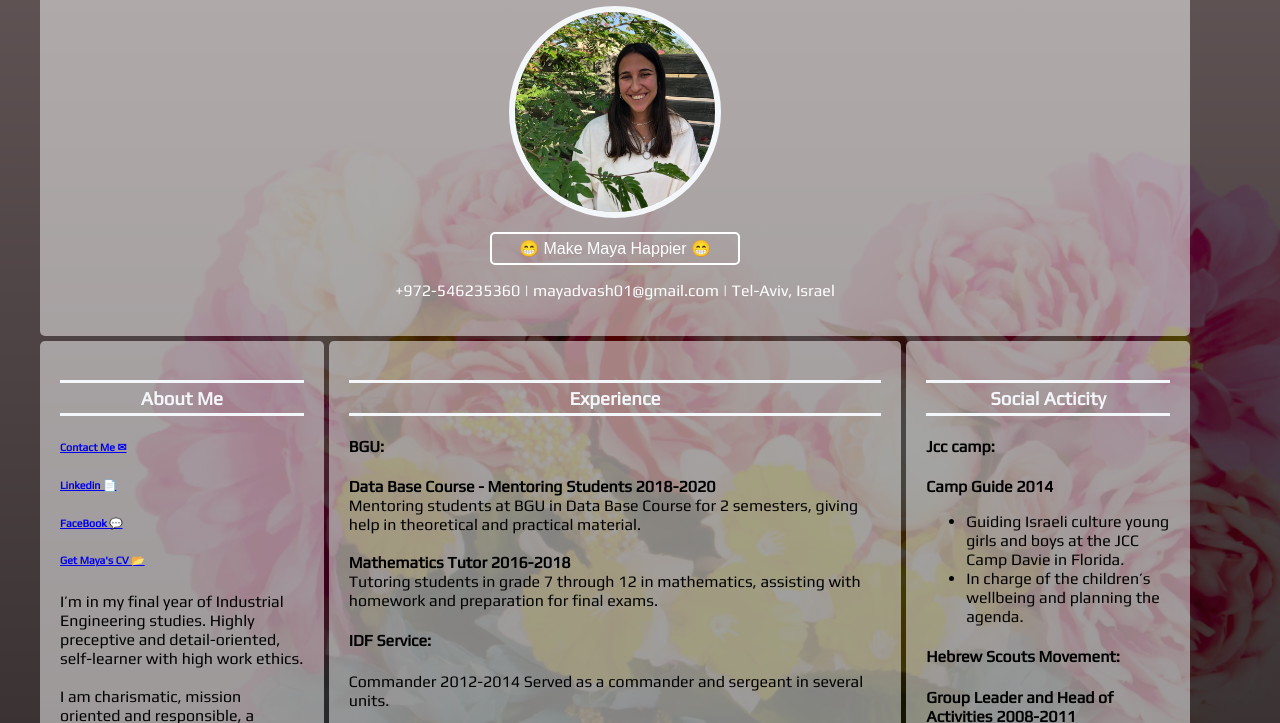
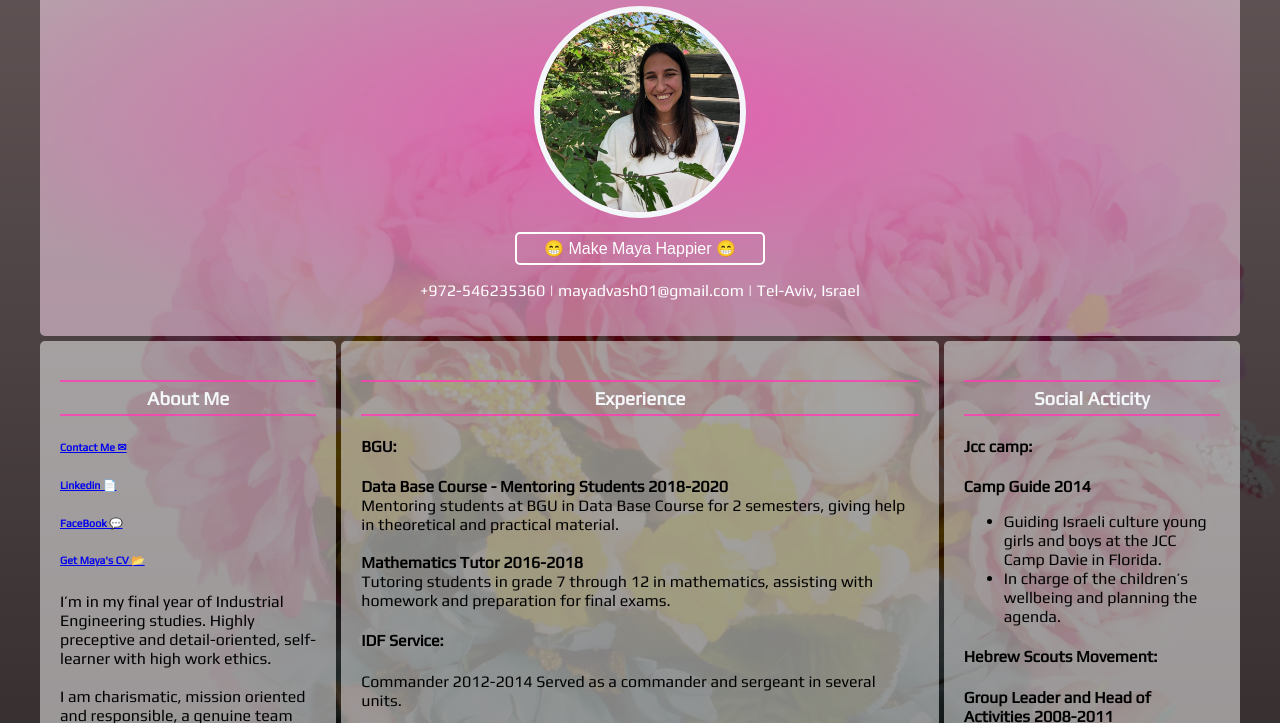
Before and after one commit to MotiLM2003/maya-project, a plain HTML site: page index.html in a window 1280 px wide. Shown: the part 142-865 px from the top of the page. Drawn offline with Linux system fonts and the light colour scheme.

Commit message:
:apple: added pink radial gradient to the header

```diff
--- a/cv_css.css
+++ b/cv_css.css
@@ -31,9 +31,9 @@ body {
 
 h3 {
   text-align: center;
-  border-top: 3px solid #f4f7fa;
-  border-bottom: 3px solid #f4f7fa;
-  padding: 4px;
+  border-top: 2px solid rgba(255, 61, 181, 0.8);
+  border-bottom: 2px solid rgba(255, 61, 181, 0.8);
+  padding: 5px;
 
   color: #f4f7fa;
 }
@@ -41,6 +41,10 @@ h3 {
   grid-area: header;
   text-align: center;
   color: #fff;
+  background: radial-gradient(
+    rgba(255, 61, 181, 0.6) 10%,
+    rgba(255, 61, 181, 0.1) 80%
+  );
 }
 .item2 {
   grid-area: about-me;
--- a/index.html
+++ b/index.html
@@ -90,11 +90,6 @@ Mentoring students at BGU in Data Base Course for 2 semesters, giving
              </ul>
             </div>
 
-            <div class="item6 content-background">
-
-
-
-            </div>
           </div>
 
 
```
